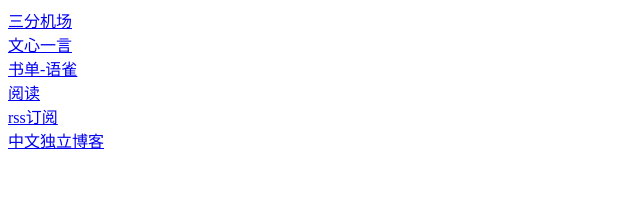
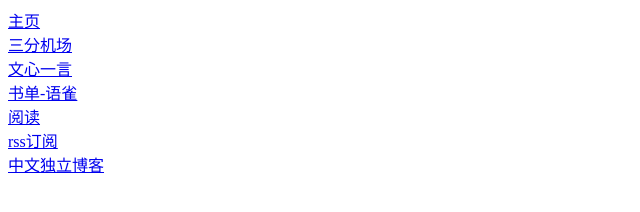
Before and after one commit to ZhouBinxin/htmlcss, a plain HTML site: page index.html in a window 1280 px wide. Shown: the whole page, without its empty margins (0-640 px from the left). Drawn offline with Linux system fonts and the light colour scheme.

Commit message:
添加链接

```diff
--- a/index.html
+++ b/index.html
@@ -5,6 +5,7 @@
     <title>bx's 收藏夹</title>
 </head>
 <body>
+<a href="https://zhoubinxin.github.io/htmlcss/">主页</a><br>
 <a href="https://xn--ehq00hgtfdmt.xyz/">三分机场</a><br>
 <a href="https://yiyan.baidu.com/">文心一言</a><br>
 <a href="https://www.yuque.com/yuqueyonghun8txcr/psb8yc">书单-语雀</a><br>
```
